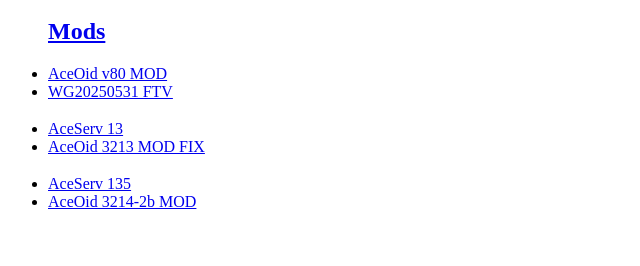
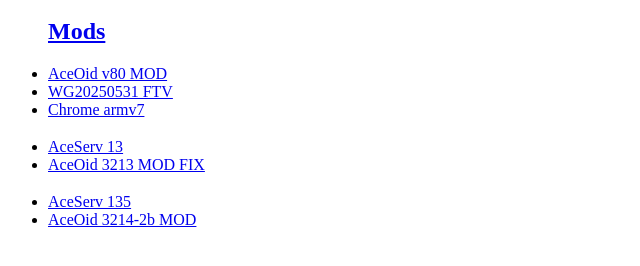
Before and after one commit to pepemebe/mag, a plain HTML site: page index.html in a window 1280 px wide. Shown: the part 48-314 px from the top of the page, without its empty margins (0-640 px from the left). Drawn offline with Linux system fonts and the light colour scheme.

Commit message:
Update index.html

```diff
--- a/index.html
+++ b/index.html
@@ -12,6 +12,7 @@
       <!-- li><a href="https://drive.google.com/file/d/1gD5ZSAggq07QAHEaRo1ldoYw4hSTkEb4/view?usp=sharing">AceOid v80 ARMv8</a></li -->
       <li><a href="https://drive.google.com/file/d/1GmIwI3CaoRoevTGXNWelYF6omkUk414d/view?usp=sharing">WG20250531 FTV</a></li>
       <!-- li><a href="https://drive.google.com/file/d/1lIBq06N7VRzp4pEjUoVZyimb-CoejXwn/view?usp=sharing">WebView 7.0+</a></li -->
+      <li><a href="https://drive.google.com/file/d/11SNPt89umGnZxRiW6T8MAxzcs-HHdf49/view?usp=sharing">Chrome armv7</a></li>
       <h3></h3>
       <li><a href="https://drive.google.com/file/d/1LmXzf8u_9Um3_J5dE96DdA2XSKJQXh3P/view?usp=sharing">AceServ 13</a></li>
       <li><a href="https://drive.google.com/file/d/1kOjmMispFZy7uTx5HYZCircVbh6d7sPj/view?usp=sharing">AceOid 3213 MOD FIX</a></li>
```
